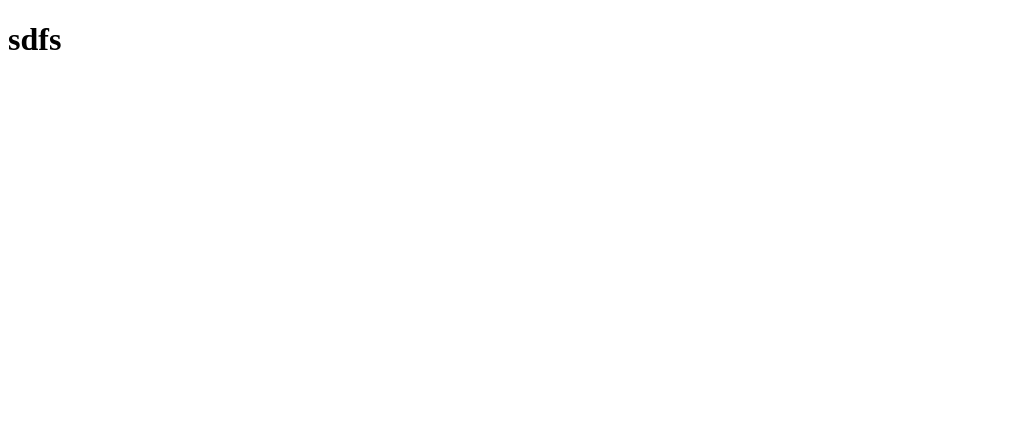
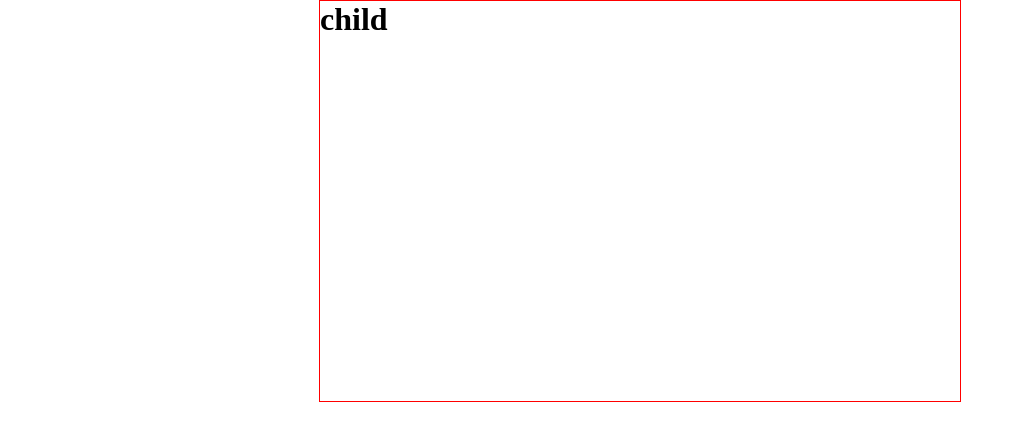
Before and after one commit to Yuvaraj101/Javascript---Practise, a plain HTML site: page Components/Class Search/index.html in a window 1280 px wide. Shown: the whole page, without its empty margins (0-1015 px from the left). Drawn offline with Linux system fonts and the light colour scheme.

```diff
--- a/Components/Class Search/index.html
+++ b/Components/Class Search/index.html
@@ -4,8 +4,40 @@
     <meta charset="UTF-8">
     <meta name="viewport" content="width=device-width, initial-scale=1.0">
     <title>Document</title>
+    <style>
+
+        *{
+            margin: 0%;
+            padding: 0%;
+        }
+
+        .main-container{
+            display: flex;
+            justify-content: center;
+            align-items: center;
+        }
+
+        .box{
+            width: 50vw;
+            height: 50vh;
+            border: 1px solid red;
+
+        }
+
+
+
+
+    </style>
 </head>
 <body>
-    <h1>sdfs</h1>
+
+    <div class="main-container">
+
+        <div class="box">
+
+            <h1>child</h1>
+
+        </div>
+    </div>
 </body>
 </html>
```
